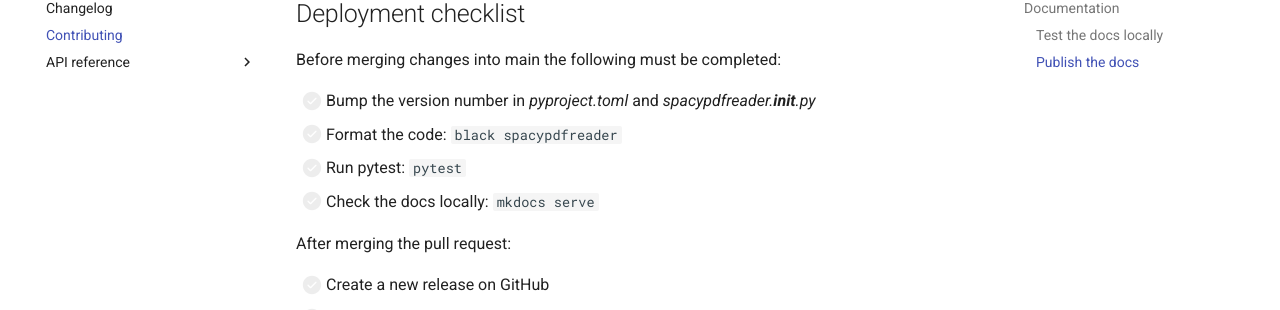
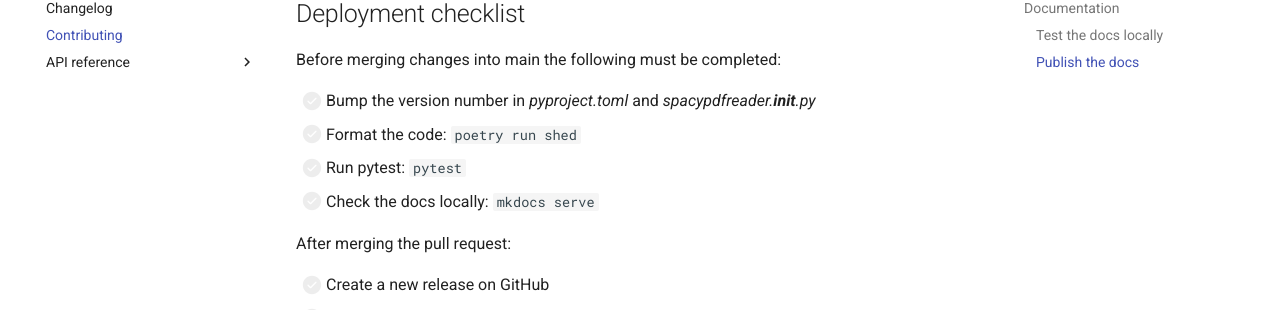
Before and after one commit to SamEdwardes/spacypdfreader, an MkDocs documentation site: the page built from docs/contributing.md, in a window 1280 px wide and 1376 px high. Shown: the part 184-494 px from the top of the window. Built offline with MkDocs 1.6.1 and Material for MkDocs 9.7.7, drawn with Linux system fonts in a browser that asks for light colours; comment, search, counter and statistics services are not loaded.

Commit message:
Add shed as the formatting tool

```diff
--- a/docs/contributing.md
+++ b/docs/contributing.md
@@ -5,7 +5,7 @@
 Before merging changes into main the following must be completed:
 
 - [ ] Bump the version number in *pyproject.toml* and *spacypdfreader.__init__.py*
-- [ ] Format the code: `black spacypdfreader`
+- [ ] Format the code: `poetry run shed`
 - [ ] Run pytest: `pytest`
 - [ ] Check the docs locally: `mkdocs serve`
 
--- a/pyproject.toml
+++ b/pyproject.toml
@@ -24,10 +24,10 @@ pytesseract = ["pytesseract", "Pillow", "pdf2image"]
 [tool.poetry.group.dev.dependencies]
 pytest = "^6.2.5"
 en-core-web-sm = {url = "https://github.com/explosion/spacy-models/releases/download/en_core_web_sm-3.4.1/en_core_web_sm-3.4.1-py3-none-any.whl"}
-black = "^21.12b0"
 mkdocs-material = "^9.1.1"
 mkdocs-include-markdown-plugin = "^4.0.3"
 mkdocstrings = {extras = ["python"], version = "^0.20.0"}
+shed = "^2023.3.1"
 
 [build-system]
 requires = ["poetry-core>=1.0.0"]
```
Also changed, not shown: 1 other file.
